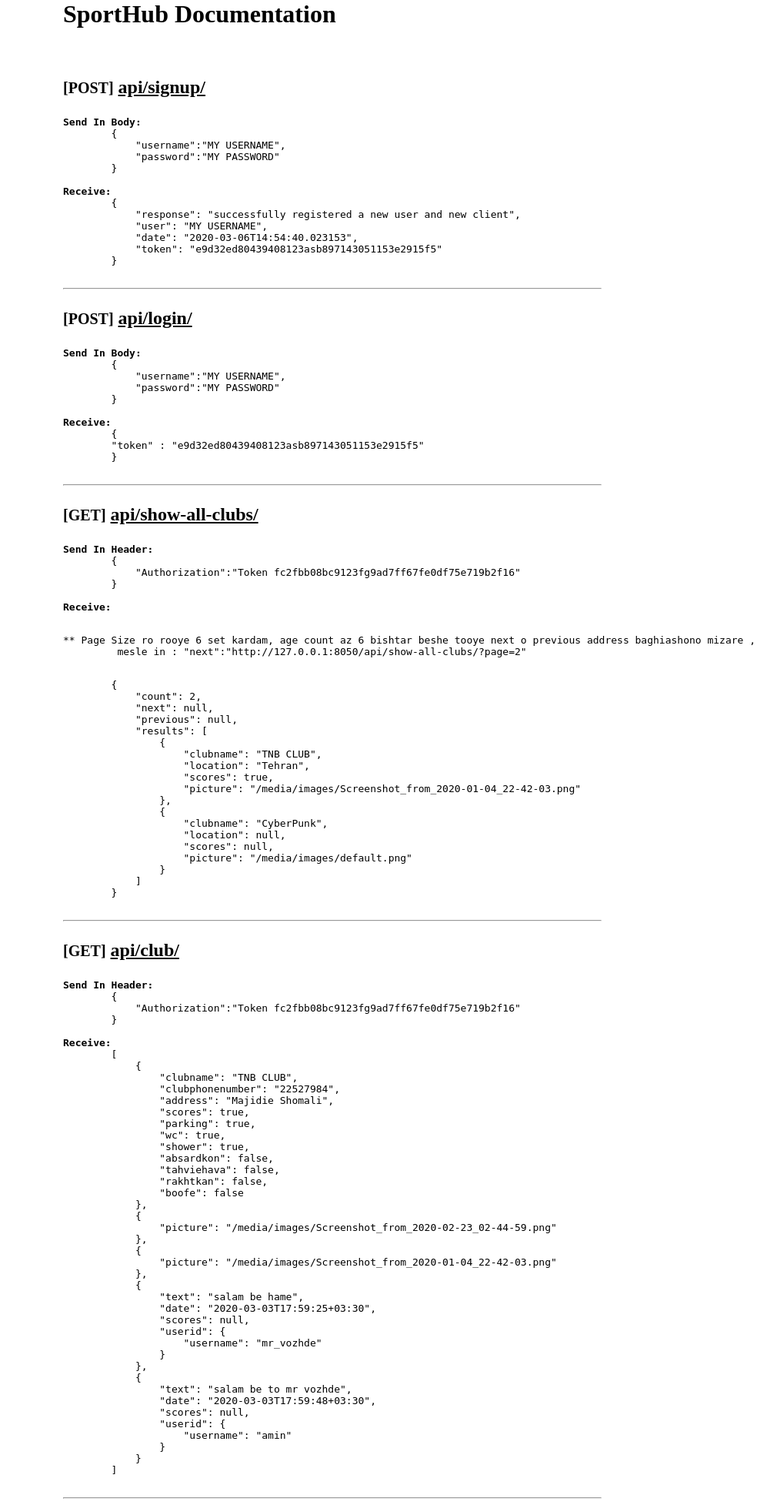
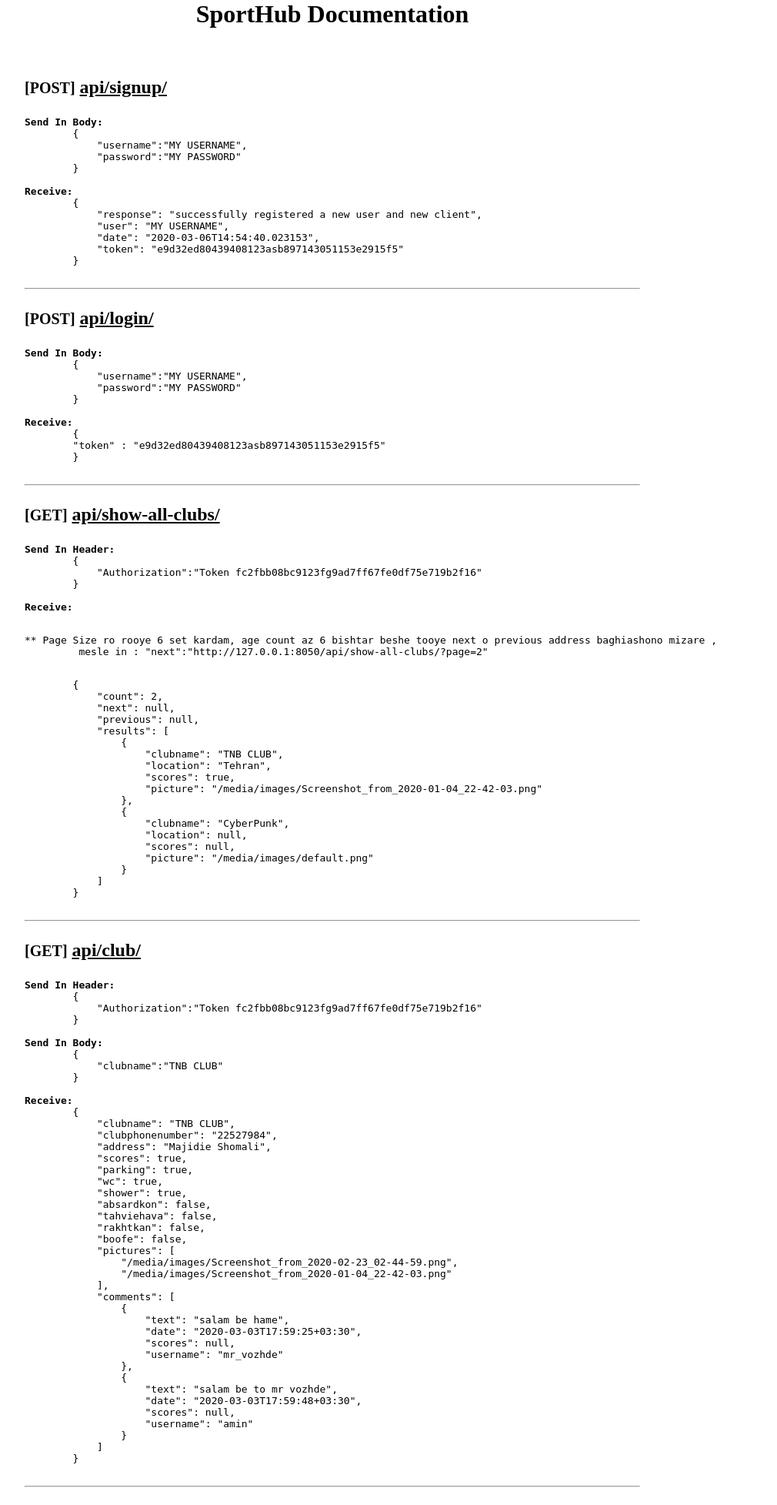
Before and after one commit to AliRn76/sporthub, a Django app: template app/templates/main.html in a window 1280 px wide. Shown: the whole page at 77% size, without its empty margins (208-1218 px from the left). After the commit the page ends 1932 px from the top, so only its background shows below. Run offline with Django 3.2, Linux system fonts and the light colour scheme; the template is opened without the code that fills it, so the values that code supplies are empty.

Commit message:
club_view() Clean Shod + ClubSerializer() Comment Ro Ham Ba MethodField Va Estefade Az Ye Serializer dige List Kard

```diff
--- a/app/static/main.css
+++ b/app/static/main.css
@@ -1,4 +1,4 @@
 body{
-    max-width: 700px;
+    max-width: 800px;
     margin: auto;
 }
--- a/app/templates/main.html
+++ b/app/templates/main.html
@@ -4,7 +4,7 @@
     <link rel="stylesheet" type="text/css" href="{% static 'main.css' %}">
 </head>
 <body>
-    <h1>SportHub Documentation</h1>
+    <h1 style="text-align:center">SportHub Documentation</h1>
     <br>
 
     <h2><p><small>[POST]</small>   <ins>api/signup/</ins></p></h2>
@@ -78,8 +78,12 @@
             "Authorization":"Token fc2fbb08bc9123fg9ad7ff67fe0df75e719b2f16"
         }
 
+<b>Send In Body:</b>
+        {
+            "clubname":"TNB CLUB"
+        }
+
 <b>Receive:</b>
-        [
         {
             "clubname": "TNB CLUB",
             "clubphonenumber": "22527984",
@@ -91,31 +95,26 @@
             "absardkon": false,
             "tahviehava": false,
             "rakhtkan": false,
-                "boofe": false
-            },
-            {
-                "picture": "/media/images/Screenshot_from_2020-02-23_02-44-59.png"
-            },
-            {
-                "picture": "/media/images/Screenshot_from_2020-01-04_22-42-03.png"
-            },
+            "boofe": false,
+            "pictures": [
+                "/media/images/Screenshot_from_2020-02-23_02-44-59.png",
+                "/media/images/Screenshot_from_2020-01-04_22-42-03.png"
+            ],
+            "comments": [
                 {
                     "text": "salam be hame",
                     "date": "2020-03-03T17:59:25+03:30",
                     "scores": null,
-                "userid": {
                     "username": "mr_vozhde"
-                }
                 },
                 {
                     "text": "salam be to mr vozhde",
                     "date": "2020-03-03T17:59:48+03:30",
                     "scores": null,
-                "userid": {
                     "username": "amin"
                 }
+            ]
         }
-        ]
     </pre>
 
     <hr>
```
Also changed, not shown: app/api/serializers.py (+34 -12 lines), app/api/views.py (+5 -25 lines). Lines whose indentation alone changed are shown as unchanged.
